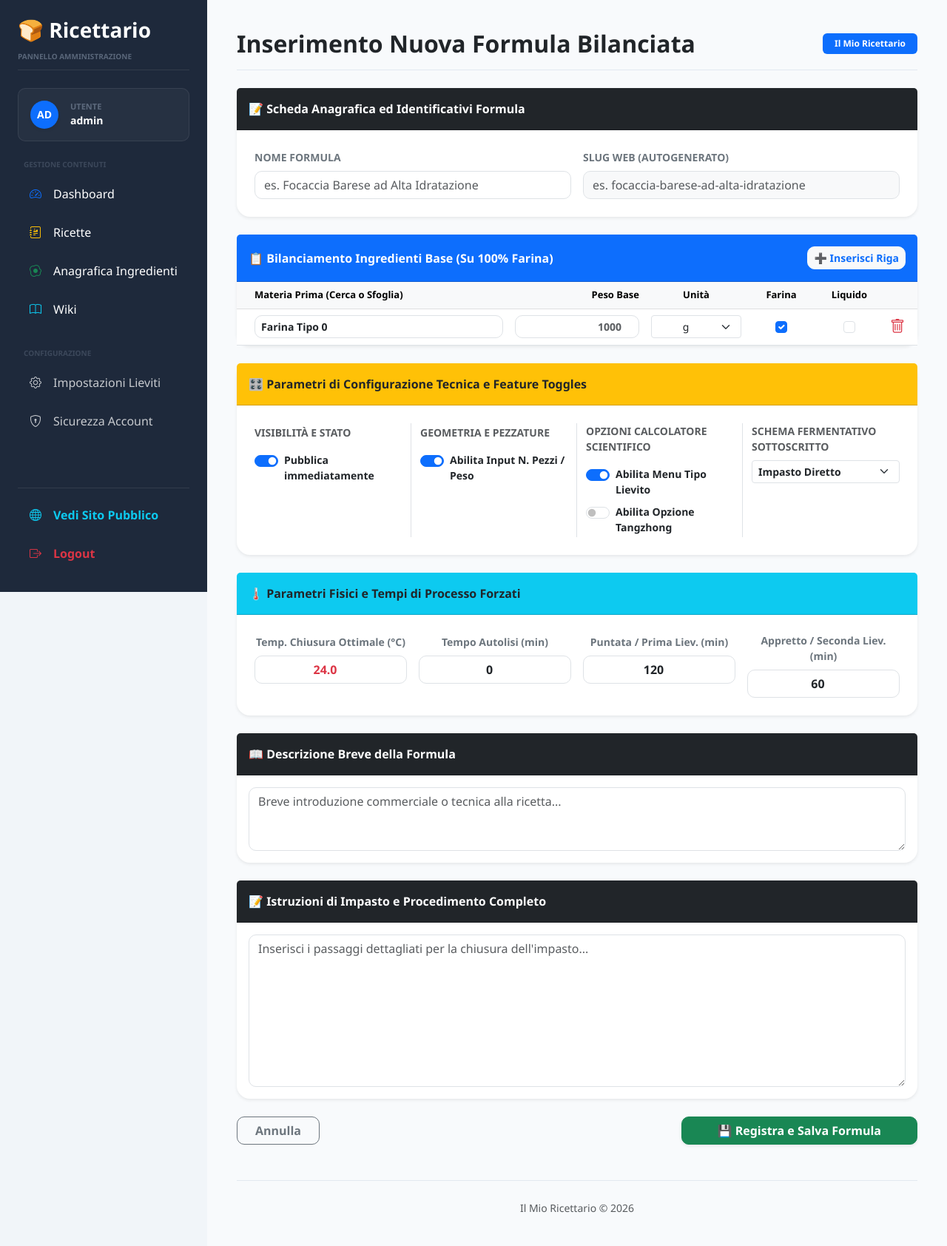
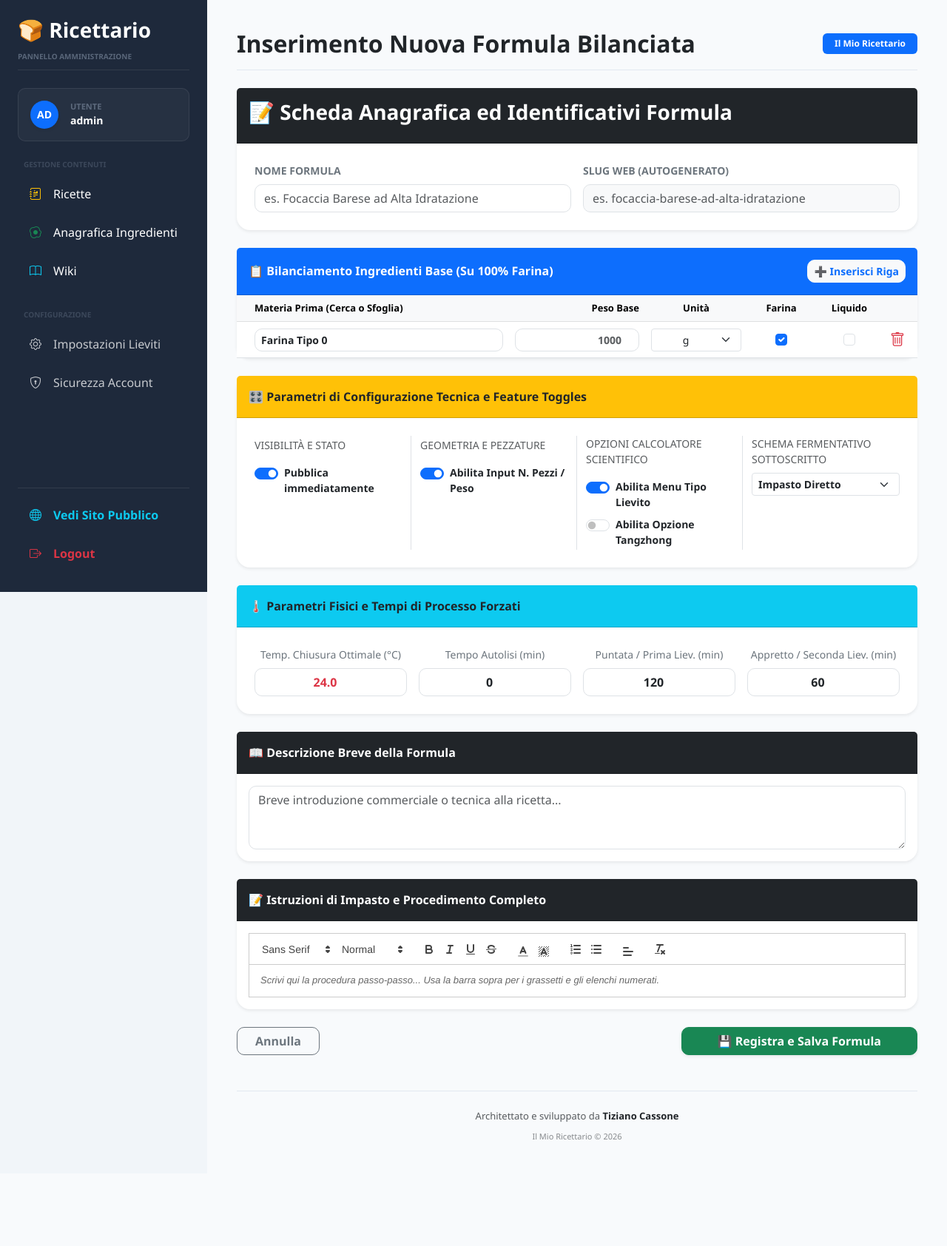
Before and after one commit to wifi75/IlMioRicettario, a Flask app: page /admin/recipes/new in a window 1280 px wide. Shown: the whole page at 74% size. After the commit the page ends 1540 px from the top, so only its background shows below. Run offline with Flask 3, Linux system fonts and the light colour scheme; a user stored in the database is signed in; data comes from the database, SQL or seed files in the repository; both versions use the stored data as it was after the commit; some libraries are stand-ins or nearby versions.

Commit message:
Aggiornamento: rimosso pulsante dashboard, ottimizzato elenco procedure e aggiunto editor Word

```diff
--- a/requirements.txt
+++ b/requirements.txt
@@ -3,3 +3,4 @@ Werkzeug==3.1.3
 reportlab==4.4.3
 Flask-SQLAlchemy==3.1.1
 Flask-Login==0.6.3
+Flask-Migrate==4.1.0
--- a/routes/admin.py
+++ b/routes/admin.py
@@ -14,7 +14,8 @@ from flask_login import (
     current_user
 )
 
-from werkzeug.security import check_password_hash
+# AGGIORNATO: Importati sia check che generate per la sicurezza delle password
+from werkzeug.security import check_password_hash, generate_password_hash
 
 from extensions import db
 
@@ -39,7 +40,7 @@ admin_bp = Blueprint(
 def login():
 
     if current_user.is_authenticated:
-        return redirect(url_for("admin.dashboard"))
+        return redirect(url_for("admin.recipes")) # AGGIORNATO: Va dritto alle ricette
 
     if request.method == "POST":
 
@@ -62,7 +63,7 @@ def login():
             )
 
             return redirect(
-                url_for("admin.dashboard")
+                url_for("admin.recipes") # AGGIORNATO: Atterra dritto sulle ricette
             )
 
         flash(
@@ -94,15 +95,8 @@ def logout():
 @admin_bp.route("/dashboard")
 @login_required
 def dashboard():
-
-    recipes_count = Recipe.query.count()
-    wiki_count = WikiArticle.query.count()
-
-    return render_template(
-        "admin/dashboard.html",
-        recipes_count=recipes_count,
-        wiki_count=wiki_count
-    )
+    # AGGIORNATO: Disattivata e convertita in un redirect di sicurezza verso le ricette
+    return redirect(url_for("admin.recipes"))
 
 
 @admin_bp.route("/recipes")
@@ -128,11 +122,14 @@ def recipe_new():
 
     if request.method == "POST":
 
+        # AGGIORNATO DA TIZIANO CASSONE: Rilevamento istruzioni pulite per l'editor Word
+        instructions_text = request.form.get("instructions", "").strip()
+
         recipe = Recipe(
             name=request.form["name"],
             slug=request.form["slug"],
             description=request.form["description"],
-            instructions=request.form["instructions"],
+            instructions=instructions_text,
             is_published="is_published" in request.form,
             temp_chiusura=float(request.form.get("temp_chiusura", 24.0)) if request.form.get("temp_chiusura") else 24.0,
             tempo_autolisi=int(request.form.get("tempo_autolisi", 0)) if request.form.get("tempo_autolisi") else 0,
@@ -325,10 +322,13 @@ def recipe_edit(id):
 
     if request.method == "POST":
 
+        # AGGIORNATO DA TIZIANO CASSONE: Rilevamento istruzioni pulite in fase di modifica formula
+        instructions_text = request.form.get("instructions", "").strip()
+
         recipe.name = request.form["name"]
         recipe.slug = request.form["slug"]
         recipe.description = request.form["description"]
-        recipe.instructions = request.form["instructions"]
+        recipe.instructions = instructions_text
         recipe.is_published = "is_published" in request.form
 
         recipe.temp_chiusura = float(request.form.get("temp_chiusura", 24.0)) if request.form.get("temp_chiusura") else 24.0
@@ -538,3 +538,40 @@ def settings_yeast():
         "admin/settings_yeast.html",
         setting=setting
     )
+
+
+# ==========================================================
+# INTEGRAZIONE: GESTIONE CAMBIO PASSWORD SICURA AMMINISTRATORE
+# ==========================================================
+
+@admin_bp.route("/change-password", methods=["GET", "POST"])
+@login_required
+def change_password():
+    if request.method == "POST":
+        old_password = request.form.get("old_password")
+        new_password = request.form.get("new_password")
+        confirm_password = request.form.get("confirm_password")
+
+        # 1. Verifica la password attuale sul database
+        if not check_password_hash(current_user.password_hash, old_password):
+            flash("La password attuale inserita non è corretta.", "danger")
+            return redirect(url_for("admin.change_password"))
+
+        # 2. Controllo coerenza nuova chiave
+        if new_password != confirm_password:
+            flash("La nuova password e la password di conferma non coincidono.", "danger")
+            return redirect(url_for("admin.change_password"))
+
+        # 3. Controllo lunghezza minima
+        if len(new_password) < 6:
+            flash("La nuova password deve contenere almeno 6 caratteri.", "warning")
+            return redirect(url_for("admin.change_password"))
+
+        # 4. Generazione hash e salvataggio
+        current_user.password_hash = generate_password_hash(new_password)
+        db.session.commit()
+
+        flash("Password amministratore aggiornata con successo!", "success")
+        return redirect(url_for("admin.recipes")) # Redirezione pulita verso ricette
+
+    return render_template("admin/change_password.html")
--- a/templates/admin/recipe_form.html
+++ b/templates/admin/recipe_form.html
@@ -2,6 +2,25 @@
 
 {% block title %}Nuova Ricetta{% endblock %}
 {% block page_title %}Inserimento Nuova Formula Bilanciata{% endblock %}
+
+<link href="https://cdn.quilljs.com/1.3.6/quill.snow.css" rel="stylesheet">
+<style>
+    .ql-editor {
+        min-height: 250px;
+        font-size: 16px;
+        color: #334155;
+        background-color: #ffffff;
+    }
+    .ql-toolbar {
+        background-color: #f8fafc;
+        border-top-left-radius: 8px;
+        border-top-right-radius: 8px;
+    }
+    .ql-container {
+        border-bottom-left-radius: 8px;
+        border-bottom-right-radius: 8px;
+    }
+</style>
 
 {% block content %}
 
@@ -19,7 +38,7 @@
 
     <div class="card shadow-sm border-0 mb-4">
         <div class="card-header bg-dark text-white fw-bold py-3">
-            📝 Scheda Anagrafica ed Identificativi Formula
+            <h3>📝 Scheda Anagrafica ed Identificativi Formula</h3>
         </div>
         <div class="card-body p-4">
             <div class="row g-3">
@@ -93,7 +112,7 @@
         <div class="card-body p-4">
             <div class="row g-4">
                 <div class="col-md-3 border-end">
-                    <label class="form-label small fw-bold text-uppercase text-muted mb-3">Visibilità e Stato</label>
+                    <label class="form-label small text-uppercase text-muted mb-3">Visibilità e Stato</label>
                     <div class="form-check form-switch mb-2 shadow-none">
                         <input class="form-check-input" type="checkbox" name="is_published" id="is_published" checked>
                         <label class="form-check-label small fw-bold" for="is_published">Pubblica immediatamente</label>
@@ -101,7 +120,7 @@
                 </div>
 
                 <div class="col-md-3 border-end">
-                    <label class="form-label small fw-bold text-uppercase text-muted mb-3">Geometria e Pezzature</label>
+                    <label class="form-label small text-uppercase text-muted mb-3">Geometria e Pezzature</label>
                     <div class="form-check form-switch mb-2 shadow-none">
                         <input class="form-check-input" type="checkbox" name="enable_piece_count" id="enable_piece_count" checked>
                         <label class="form-check-label small fw-bold" for="enable_piece_count">Abilita Input N. Pezzi / Peso</label>
@@ -109,7 +128,7 @@
                 </div>
 
                 <div class="col-md-3 border-end">
-                    <label class="form-label small fw-bold text-uppercase text-muted mb-3">Opzioni Calcolatore Scientifico</label>
+                    <label class="form-label small text-uppercase text-muted mb-3">Opzioni Calcolatore Scientifico</label>
                     <div class="form-check form-switch mb-2 shadow-none">
                         <input class="form-check-input" type="checkbox" name="enable_yeast_type" id="enable_yeast_type" checked>
                         <label class="form-check-label small fw-bold" for="enable_yeast_type">Abilita Menu Tipo Lievito</label>
@@ -121,7 +140,7 @@
                 </div>
 
                 <div class="col-md-3">
-                    <label class="form-label small fw-bold text-uppercase text-muted mb-2">Schema Fermentativo Sottoscritto</label>
+                    <label class="form-label small text-uppercase text-muted mb-2">Schema Fermentativo Sottoscritto</label>
                     <select name="preferment_type" class="form-select form-select-sm fw-semibold">
                         <option value="none" selected>Impasto Diretto</option>
                         <option value="poolish">Poolish (100% Idratazione)</option>
@@ -139,19 +158,19 @@
         <div class="card-body p-4">
             <div class="row g-3 text-center">
                 <div class="col-md-3">
-                    <label class="form-label small fw-bold text-secondary">Temp. Chiusura Ottimale (°C)</label>
+                    <label class="form-label small text-secondary">Temp. Chiusura Ottimale (°C)</label>
                     <input type="number" name="temp_chiusura" class="form-control text-center fw-bold text-danger" value="24.0" step="0.5">
                 </div>
                 <div class="col-md-3">
-                    <label class="form-label small fw-bold text-secondary">Tempo Autolisi (min)</label>
+                    <label class="form-label small text-secondary">Tempo Autolisi (min)</label>
                     <input type="number" name="tempo_autolisi" class="form-control text-center fw-bold" value="0">
                 </div>
                 <div class="col-md-3">
-                    <label class="form-label small fw-bold text-secondary">Puntata / Prima Liev. (min)</label>
+                    <label class="form-label small text-secondary">Puntata / Prima Liev. (min)</label>
                     <input type="number" name="tempo_puntata" class="form-control text-center fw-bold" value="120">
                 </div>
                 <div class="col-md-3">
-                    <label class="form-label small fw-bold text-secondary">Appretto / Seconda Liev. (min)</label>
+                    <label class="form-label small text-secondary">Appretto / Seconda Liev. (min)</label>
                     <input type="number" name="tempo_appretto" class="form-control text-center fw-bold" value="60">
                 </div>
             </div>
@@ -172,7 +191,10 @@
             📝 Istruzioni di Impasto e Procedimento Completo
         </div>
         <div class="card-body p-3">
-            <textarea name="instructions" class="form-control text-dark lh-base" rows="8" placeholder="Inserisci i passaggi dettagliati per la chiusura dell'impasto..." required></textarea>
+            <div id="word-toolbar-container"></div>
+            <div id="word-editor-container"></div>
+
+            <input type="hidden" name="instructions" id="hidden-instructions-field">
         </div>
     </div>
 
@@ -183,8 +205,37 @@
 
 </form>
 
+<script src="https://cdn.quilljs.com/1.3.6/quill.js"></script>
+
 <script>
 document.addEventListener('DOMContentLoaded', function() {
+
+    // Configurazione della barra degli strumenti Word avanzata
+    var toolbarOptions = [
+        [{ 'font': [] }, { 'size': ['small', false, 'large', 'huge'] }],
+        ['bold', 'italic', 'underline', 'strike'],
+        [{ 'color': [] }, { 'background': [] }],
+        [{ 'list': 'ordered'}, { 'list': 'bullet' }],
+        [{ 'align': [] }],
+        ['clean']
+    ];
+
+    // Inizializzazione dell'editor nella pagina
+    var quill = new Quill('#word-editor-container', {
+        modules: { toolbar: toolbarOptions },
+        theme: 'snow',
+        placeholder: 'Scrivi qui la procedura passo-passo... Usa la barra sopra per i grassetti e gli elenchi numerati.'
+    });
+
+    // Prima dell'invio del form, riversa il testo pulito nel campo nascosto instructions per Flask
+    var recipeForm = document.getElementById('main-recipe-form');
+    recipeForm.addEventListener('submit', function() {
+        var instructionsInput = document.getElementById('hidden-instructions-field');
+
+        // Estrae il testo mantenendo gli a capo formattati per i filtri Jinja
+        instructionsInput.value = quill.getText().trim();
+    });
+
     const nameInput = document.getElementById('recipe-name');
     if (nameInput) {
         nameInput.addEventListener('input', function() {
--- a/templates/base.html
+++ b/templates/base.html
@@ -9,6 +9,8 @@
     <title>{% block title %}Il Mio Ricettario{% endblock %}</title>
 
     <link href="https://cdn.jsdelivr.net/npm/bootstrap@5.3.0/dist/css/bootstrap.min.css" rel="stylesheet">
+
+    <link href="https://cdn.quilljs.com/1.3.6/quill.snow.css" rel="stylesheet">
 
     <link rel="stylesheet"
           href="{{ url_for('static', filename='css/admin.css') }}">
@@ -61,11 +63,6 @@
             <span class="text-uppercase tracking-wider fw-bold px-2 mb-2 opacity-25" style="font-size: 10px; color: #94a3b8;">
                 Gestione Contenuti
             </span>
-
-            <a href="{{ url_for('admin.dashboard') }}" class="nav-link text-white rounded px-3 py-2 d-flex align-items-center gap-3 hover-sidebar">
-                <i class="bi bi-speedometer2 text-primary"></i>
-                <span>Dashboard</span>
-            </a>
 
             <a href="{{ url_for('admin.recipes') }}" class="nav-link text-white rounded px-3 py-2 d-flex align-items-center gap-3 hover-sidebar">
                 <i class="bi bi-journal-richtext text-warning"></i>
@@ -156,7 +153,10 @@
 
 {% if current_user.is_authenticated %}
     <div class="mt-5 text-center text-muted pt-4 border-top" style="border-color: #e2e8f0 !important;">
-        <small>
+        <div class="mb-1" style="font-size: 13px;">
+            Architettato e sviluppato da <strong class="text-dark">Tiziano Cassone</strong>
+        </div>
+        <small style="font-size: 11px; opacity: 0.7;">
             Il Mio Ricettario © 2026
         </small>
     </div>
```
Also changed, not shown: templates/admin/recipe_detail.html (+27 -5 lines), templates/admin/recipe_edit_form.html (+60 -3 lines), templates/recipe_public_detail.html (+19 -4 lines), data/database.db, 1 other file.
